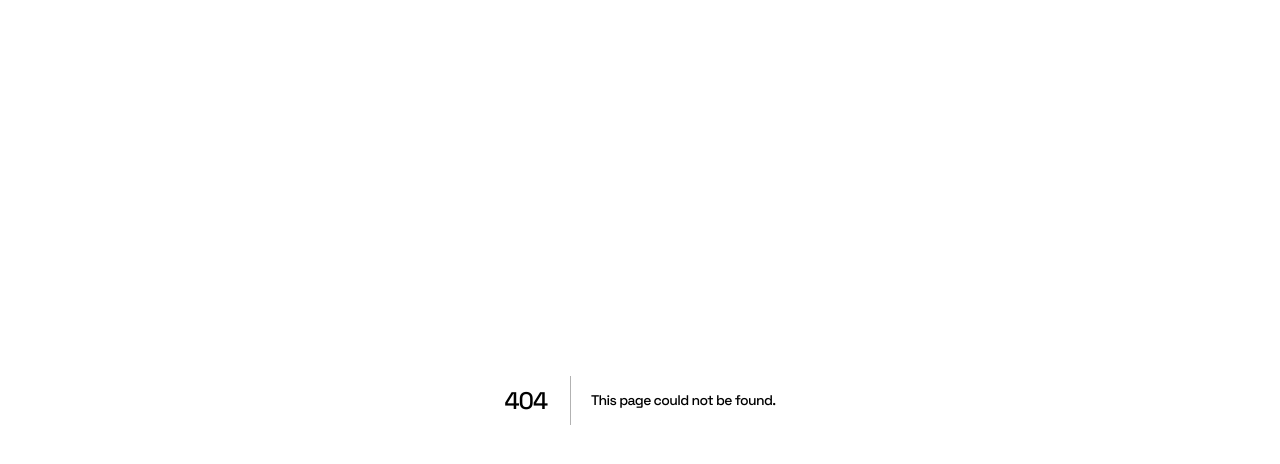
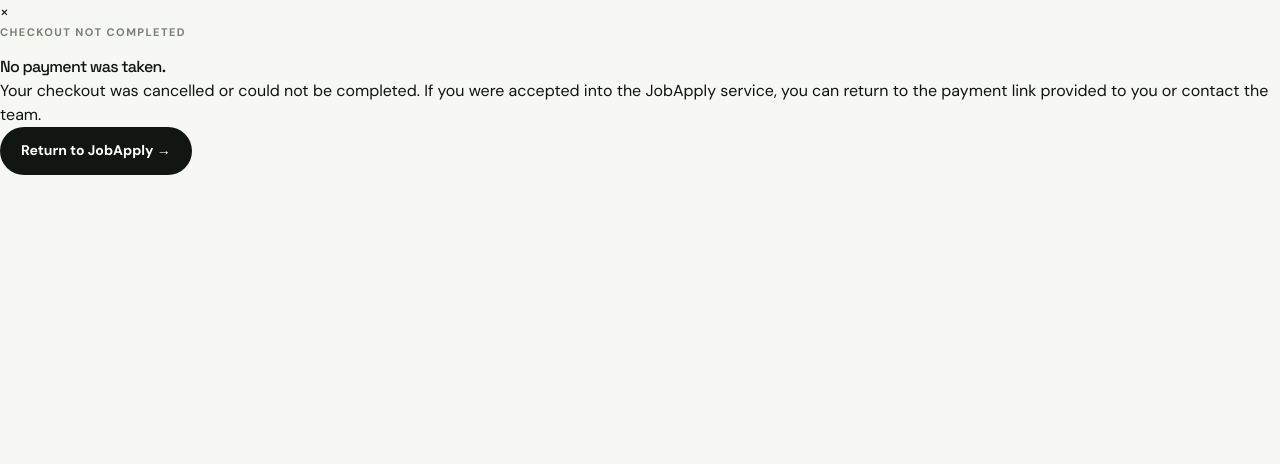
Before and after one commit to supportaff/jobapply, a Next.js app: page /payment-cancelled in a window 1280 px wide. Before the commit this address had no page. Shown: the top 464 px of the page. Built offline with nearby package versions, Linux system fonts and the light colour scheme.

Commit message:
Add cancelled checkout return page

```diff
--- /dev/null
+++ b/app/payment-cancelled/page.tsx
@@ -0,0 +1,5 @@
+import Link from 'next/link'
+
+export default function PaymentCancelled() {
+  return <main className="payment-result"><div className="result-card"><div className="result-icon muted">×</div><div className="section-kicker">CHECKOUT NOT COMPLETED</div><h1>No payment was taken.</h1><p>Your checkout was cancelled or could not be completed. If you were accepted into the JobApply service, you can return to the payment link provided to you or contact the team.</p><Link className="btn btn-dark" href="/#book-call">Return to JobApply →</Link></div></main>
+}
```
